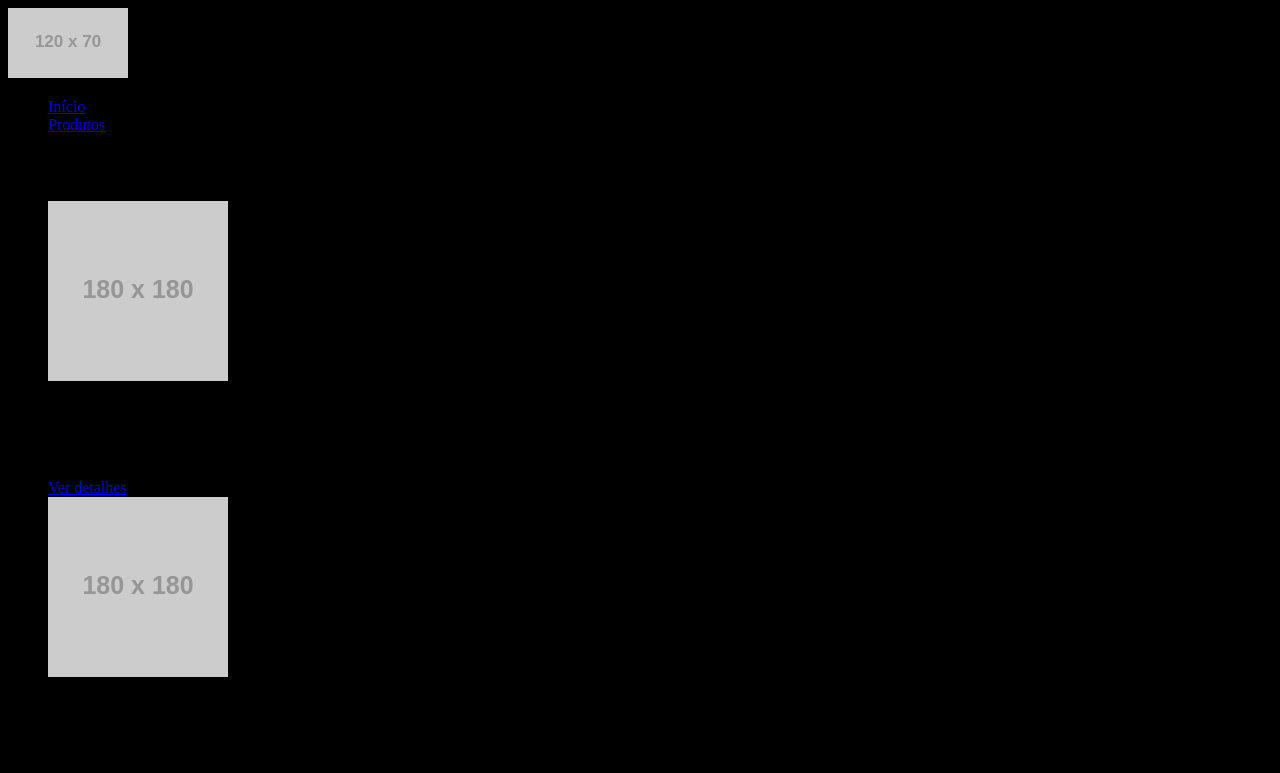
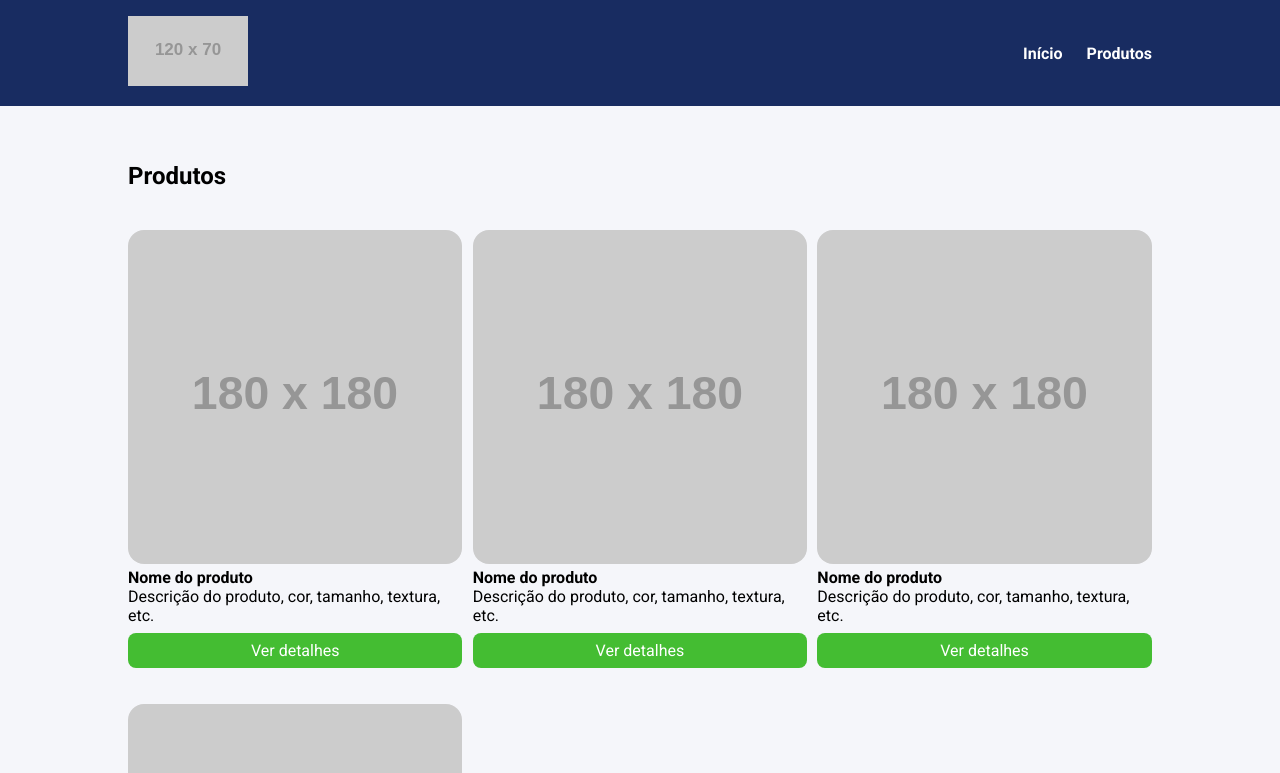
Before and after one commit to MozartSoares/Estudo_front, a website: page index.html in a window 1280 px wide. Shown: the top 773 px of the page. Drawn offline with nearby package versions, Linux system fonts and the light colour scheme; files that its build step writes are made by us from their sources; placeholder pictures from the web are drawn by us.

Commit message:
final commit

```diff
--- a/index.html
+++ b/index.html
@@ -8,7 +8,7 @@
     <link rel="preconnect" href="https://fonts.googleapis.com">
     <link rel="preconnect" href="https://fonts.gstatic.com" crossorigin>
     <link href="https://fonts.googleapis.com/css2?family=Roboto:wght@400;700&display=swap" rel="stylesheet">
-    <link rel="stylesheet" href="build/styles.css">
+    <link rel="stylesheet" href="./build/styles/main.css">
 </head>
 <body>
     <header>
--- a/package.json
+++ b/package.json
@@ -3,7 +3,7 @@
   "version": "1.0.0",
   "main": "index.js",
   "scripts": {
-    "gulp": "gulp",
+    "less": "less-watch-compiler ./src/styles ./build/styles main.less",
     "test": "echo \"Error: no test specified\" && exit 1"
   },
   "author": "",
@@ -33,6 +33,8 @@
     "gulp-sass": "^5.1.0",
     "gulp-sourcemaps": "^3.0.0",
     "gulp-uglify": "^3.0.2",
+    "less": "^4.2.0",
+    "less-watch-compiler": "^1.16.3",
     "sourcemap": "^0.1.0"
   },
   "description": ""
--- a/src/main.scss
+++ /dev/null
@@ -1,3 +0,0 @@
-body {
-    background-color: #000;
-}
--- a/src/scripts/main.js
+++ /dev/null
@@ -1 +0,0 @@
-const oi = console.log('olá mundo')
--- /dev/null
+++ b/src/styles/main.less
@@ -0,0 +1,114 @@
+@import 'mapas.less';
+@import 'variaveis.less';
+
+//escapings
+@BrTablet: ~"(min-width: 767px) and (max-width: 1023px)";
+@BrMobile: ~"(max-width: 767px)";
+
+//mixin
+.reset {
+    margin: 0;
+    padding: 0;
+    box-sizing: border-box;
+    font-family: 'Roboto', sans-serif;
+}
+
+* {
+    .reset
+}
+
+body {
+    background-color: #cores[backgroundColor]
+}
+
+li {
+    list-style: @valorNulo;
+}
+
+.container {
+    max-width: 1024px;
+    width: 100%;
+    margin: 0 auto;
+}
+
+header {
+    background-color: #cores[headerColor];
+    position: sticky;
+    top: 0;
+    left: 0;
+
+    .container {
+        display: flex;
+        justify-content: space-between;
+        align-items: center;
+        padding: 16px 0;
+    }
+}
+
+.menu {
+    display: flex;
+
+    li {
+        font-weight: bold;
+        margin-left: 24px;
+
+        a {
+            color: #cores[branco];
+            text-decoration: @valorNulo;
+        }
+    }
+}
+
+section {
+    padding: 56px 0;
+
+    .products {
+        margin-top: 40px;
+        display: grid;
+        grid-template-columns: repeat(3, 32.66%);
+        column-gap: 1%;
+        row-gap: 4%;
+        width: 100%;
+
+        .product-item img {
+            width: 100%;
+            border-radius: 16px;
+        }
+
+        .product-button {
+            display: block;
+            background-color: #cores[buttonColor];
+            color: #cores[branco];
+            text-align: center;
+            padding: 8px 0;
+            border-radius: 8px;
+            margin-top: 8px;
+            text-decoration: @valorNulo;
+
+            &:hover {
+                background-color: #cores[buttonHoverColor]
+            }
+        }
+    }
+}
+
+@media @BrMobile {
+    .products {
+        display: block;
+
+        .product-item {
+            margin-bottom: 32px;
+        }
+    }
+}
+
+@media @BrTablet {
+    .container {
+        max-width: 80%;
+    }
+
+    .products {
+        grid-template-columns: repeat(2, 48.5%);
+        column-gap: 3%;
+    }
+}
--- /dev/null
+++ b/src/styles/mapas.less
@@ -0,0 +1,7 @@
+#cores() {
+    backgroundColor: #f5f6fa;
+    buttonColor: #44bd32;
+    buttonHoverColor: #4cd137;;
+    headerColor: #182C61;
+    branco: #fff;
+}
--- /dev/null
+++ b/src/styles/variaveis.less
@@ -0,0 +1 @@
+@valorNulo: none;
```
Also changed, not shown: gulpfile.js (deleted, +0 -37 lines), src/img/bird-ga5d9ed257_1920.jpg (deleted), src/img/birds-g6b63afc7a_1920.jpg (deleted), src/img/butterfly-g7f3546b64_1920.jpg (deleted), src/img/hands-gc143a78ba_1920.png (deleted), src/img/lilies-g19bcb21a4_1920.jpg (deleted), src/img/street-gddeece843_1920.jpg (deleted), 2 other files.
